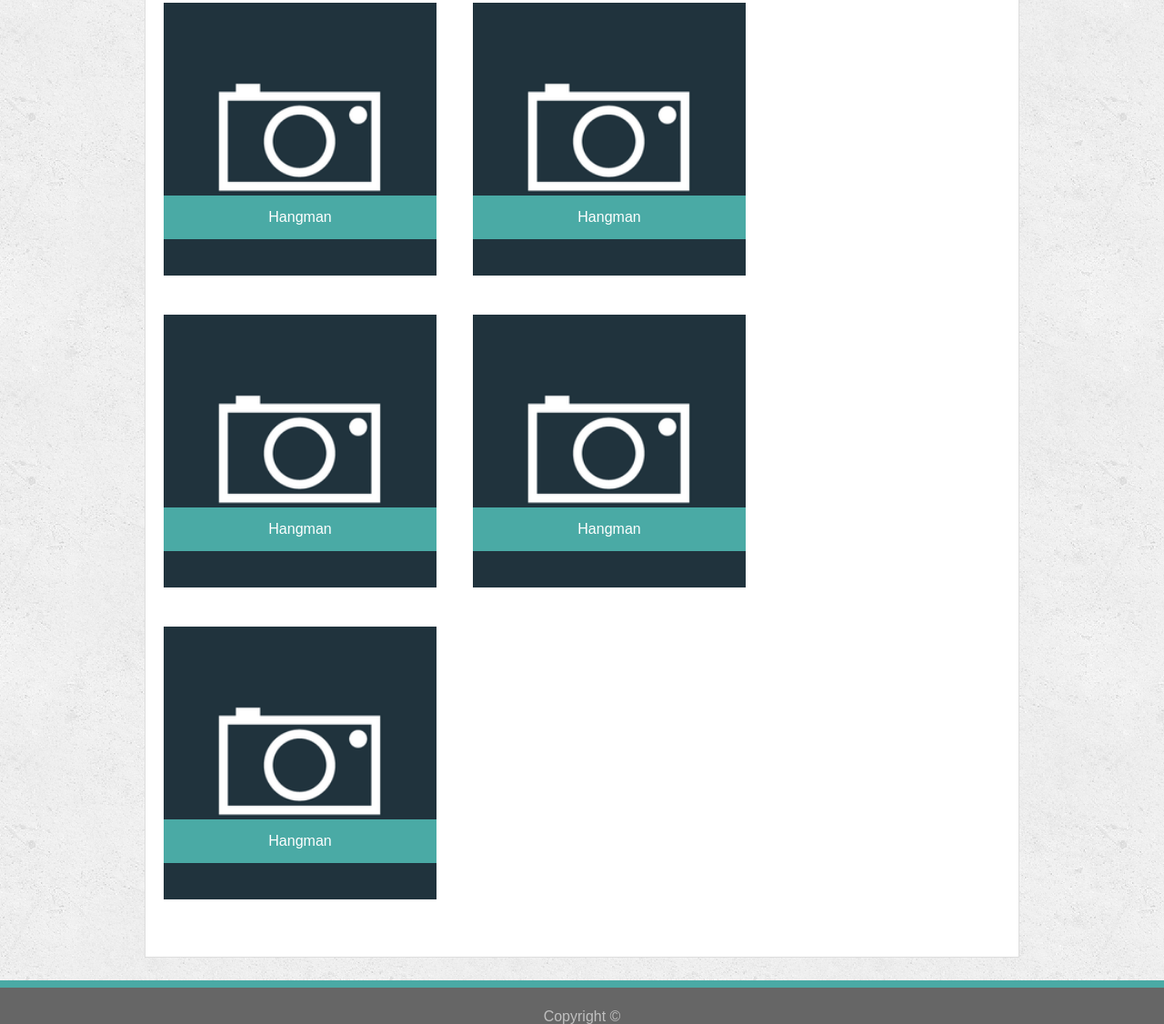
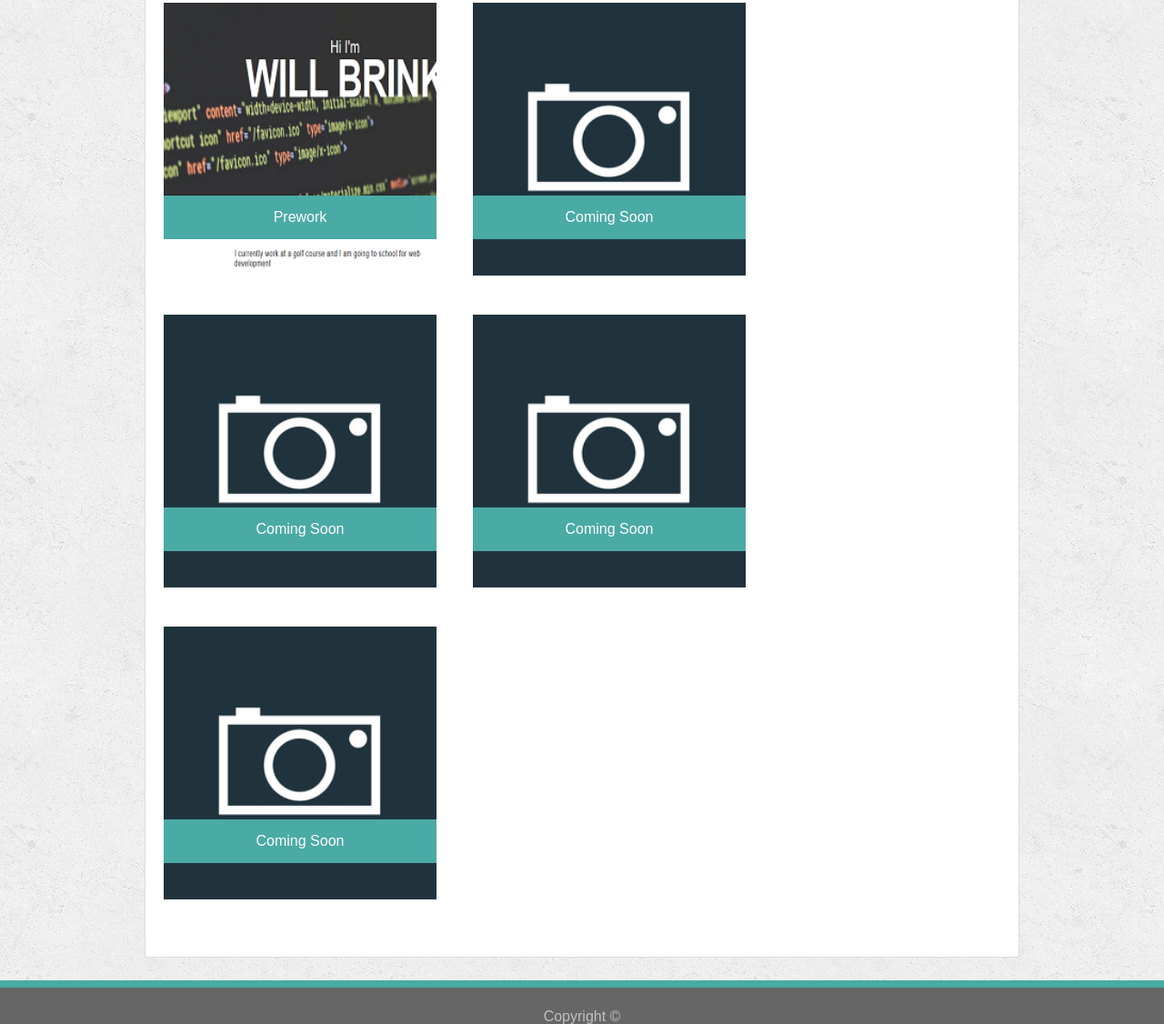
Before and after one commit to wbrink/old-portfolio, a plain HTML site: page portfolio.html in a window 1280 px wide. Shown: the part 229-1355 px from the top of the page at 91% size. Drawn offline with Linux system fonts and the light colour scheme.

Commit message:
added portfolio project and links to github

```diff
--- a/portfolio.html
+++ b/portfolio.html
@@ -39,28 +39,28 @@
 
         <div class="projects">
             <div class="project-group">
-                <a href="#"><img class="project-photo" src="assets/images/stock_photo.png"  alt="Project 1"></a>
-                <a href=""><h3>Hangman</h3></a>
+                <a href="https://wbrink.github.io/prework-about-me/"><img class="project-photo" src="assets/images/prework_bootcamp.PNG"  alt="Project 1"></a>
+                <a href="https://wbrink.github.io/prework-about-me/"><h3>Prework</h3></a>
             </div>
 
             <div class="project-group">
-                <a href="#"><img class="project-photo" src="assets/images/stock_photo.png"  alt="Project 2"></a>
-                <a href=""><h3>Hangman</h3></a>
+                <a href="https://github.com/wbrink"><img class="project-photo" src="assets/images/stock_photo.png"  alt="Project 2"></a>
+                <a href="https://github.com/wbrink"><h3>Coming Soon</h3></a>
             </div>
 
             <div class="project-group">
-                <a href="#"><img class="project-photo" src="assets/images/stock_photo.png"  alt="Project 3"></a>
-                <a href=""><h3>Hangman</h3></a>
+                <a href="https://github.com/wbrink"><img class="project-photo" src="assets/images/stock_photo.png"  alt="Project 3"></a>
+                <a href="https://github.com/wbrink"><h3>Coming Soon</h3></a>
             </div>
 
             <div class="project-group">
-                <a href="#"><img class="project-photo" src="assets/images/stock_photo.png"  alt="Project 4"></a>
-                <a href=""><h3>Hangman</h3></a>
+                <a href="https://github.com/wbrink"><img class="project-photo" src="assets/images/stock_photo.png"  alt="Project 4"></a>
+                <a href="https://github.com/wbrink"><h3>Coming Soon</h3></a>
             </div>
 
             <div class="project-group">
-                <a href="#"><img class="project-photo" src="assets/images/stock_photo.png"  alt="Project 5"></a>
-                <a href=""><h3>Hangman</h3></a>
+                <a href="https://github.com/wbrink"><img class="project-photo" src="assets/images/stock_photo.png"  alt="Project 5"></a>
+                <a href="https://github.com/wbrink"><h3>Coming Soon</h3></a>
             </div>
         </div>
 
```
Also changed, not shown: assets/images/prework_bootcamp.PNG (added).
